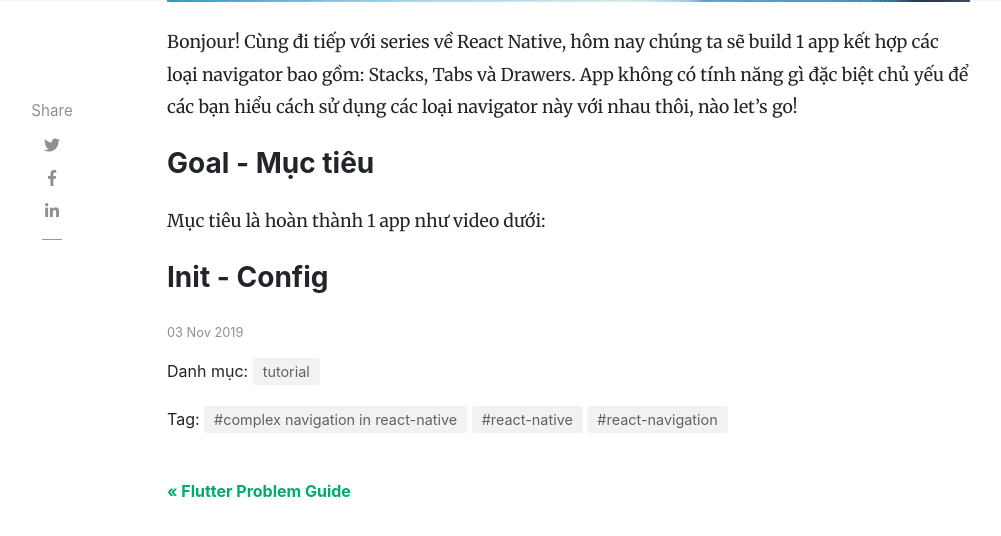
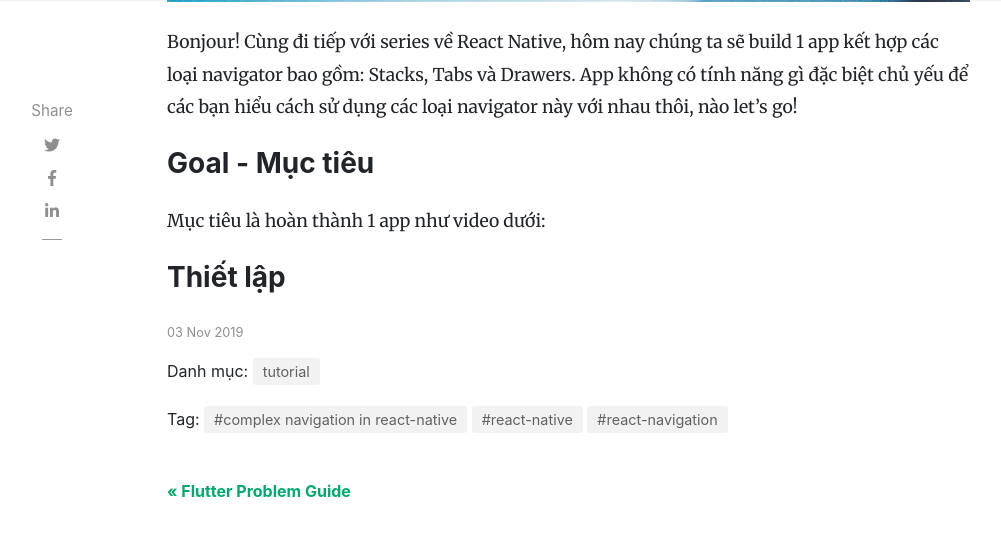
Before and after one commit to tuitucode/tuitucode.github.io, a Jekyll site: the page built from _posts/2019-11-03-ket-hop-stack-tab-drawer-navigation-react-native.md, in a window 1280 px wide and 900 px high, scrolled down 1005 px, cut to the strip 0-596 px from the top of the window. Shown: the top 536 px of the strip, without its empty margins (118-1119 px from the left). Built offline with Jekyll 4.4.1, drawn with Linux system fonts in a browser that asks for light colours; nearby versions of some CDN libraries; comment, search, counter and statistics services are not loaded.

Commit message:
Update 2019-11-03-ket-hop-stack-tab-drawer-navigation-react-native.md

```diff
--- a/_posts/2019-11-03-ket-hop-stack-tab-drawer-navigation-react-native.md
+++ b/_posts/2019-11-03-ket-hop-stack-tab-drawer-navigation-react-native.md
@@ -17,4 +17,4 @@
 ### Goal - Mục tiêu
 Mục tiêu là hoàn thành 1 app như video dưới:
 
-### Init - Config
+### Thiết lập
```
